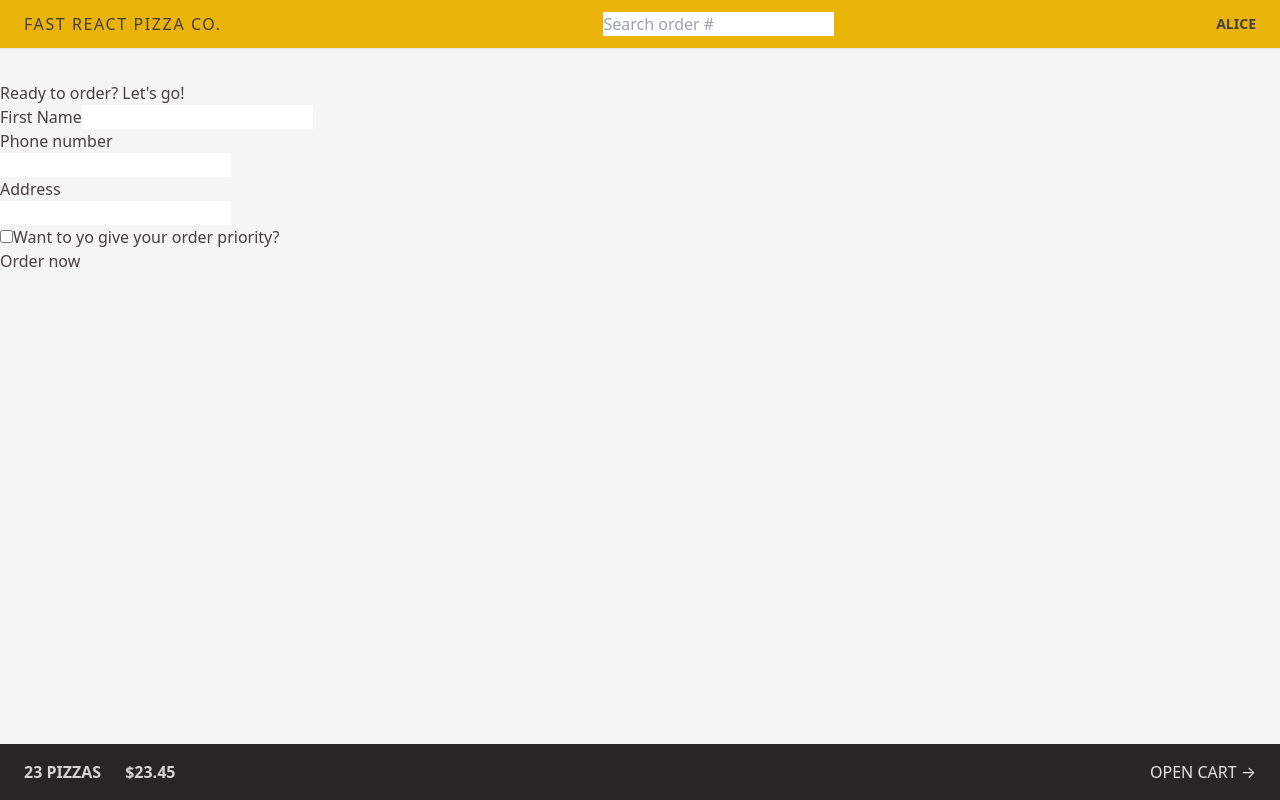
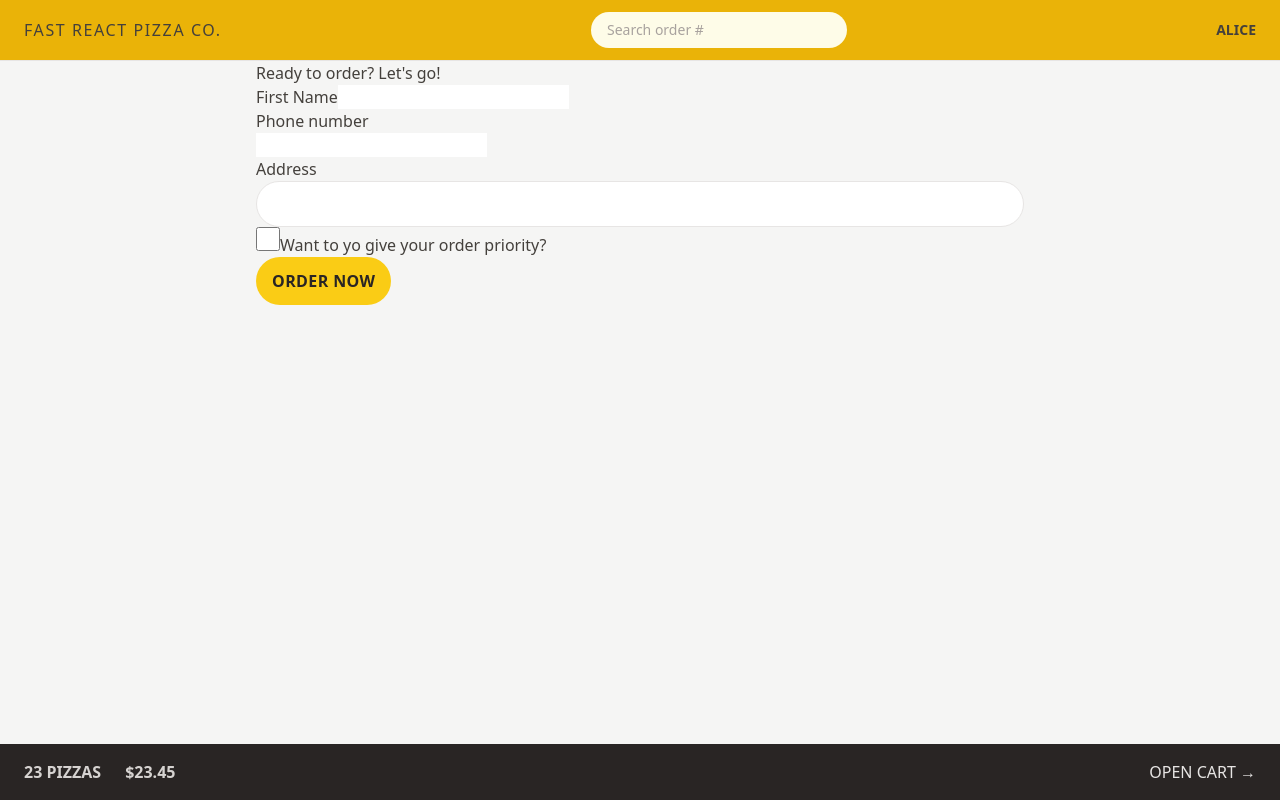
Before and after one commit to MatiasRoje/react-pizza-React-course, a React (Vite) app: page /order/new in a window 1280 px wide. Built offline with nearby package versions, Linux system fonts and the light colour scheme.

Commit message:
303. Styling Form Elements

```diff
--- a/src/features/cart/Cart.tsx
+++ b/src/features/cart/Cart.tsx
@@ -29,7 +29,12 @@ function Cart() {
 
   return (
     <div>
-      <Link to="/menu">&larr; Back to menu</Link>
+      <Link
+        to="/menu"
+        className="text-sm text-blue-500 hover:text-blue-600 hover:underline"
+      >
+        &larr; Back to menu
+      </Link>
 
       <h2>Your cart, %NAME%</h2>
 
--- a/src/features/order/CreateOrder.tsx
+++ b/src/features/order/CreateOrder.tsx
@@ -6,7 +6,7 @@ import { OrderPostRequest } from "../../types/order";
 // https://uibakery.io/regex-library/phone-number
 const isValidPhone = (str: string) =>
   /^\+?\d{1,4}?[-.\s]?\(?\d{1,3}?\)?[-.\s]?\d{1,4}[-.\s]?\d{1,4}[-.\s]?\d{1,9}$/.test(
-    str
+    str,
   );
 
 const fakeCart = [
@@ -63,12 +63,18 @@ function CreateOrder() {
         <div>
           <label>Address</label>
           <div>
-            <input type="text" name="address" required />
+            <input
+              type="text"
+              name="address"
+              required
+              className="w-full rounded-full border border-stone-200 px-4 py-2 text-sm transition-all duration-300 placeholder:text-stone-400 focus:outline-none focus:ring focus:ring-yellow-400 md:px-6 md:py-3"
+            />
           </div>
         </div>
 
         <div>
           <input
+            className="h-6 w-6 accent-yellow-400 focus:outline-none focus:ring focus:ring-yellow-400 focus:ring-offset-2"
             type="checkbox"
             name="priority"
             id="priority"
@@ -80,7 +86,10 @@ function CreateOrder() {
 
         <div>
           <input type="hidden" name="cart" value={JSON.stringify(cart)} />
-          <button disabled={isSubmitting}>
+          <button
+            disabled={isSubmitting}
+            className="inline-block rounded-full bg-yellow-400 px-4 py-3 font-semibold uppercase tracking-wide text-stone-800 transition-colors duration-300 hover:bg-yellow-300 focus:bg-yellow-300 focus:outline-none focus:ring focus:ring-yellow-300 focus:ring-offset-2 disabled:cursor-not-allowed"
+          >
             {isSubmitting ? "Placing order..." : "Order now"}
           </button>
         </div>
--- a/src/features/order/SearchOrder.tsx
+++ b/src/features/order/SearchOrder.tsx
@@ -19,6 +19,7 @@ function SearchOrder() {
         placeholder="Search order #"
         value={query}
         onChange={(e) => setQuery(e.target.value)}
+        className="w-28 rounded-full bg-yellow-50 px-4 py-2 text-sm transition-all duration-300 placeholder:text-stone-400 focus:outline-none focus:ring focus:ring-yellow-500 focus:ring-opacity-50 sm:w-64 sm:focus:w-72 "
       />
     </form>
   );
--- a/src/index.css
+++ b/src/index.css
@@ -1,42 +1,43 @@
 @tailwind base;
 @tailwind components;
 @tailwind utilities;
-
-body {
-  font-family: system-ui, -apple-system, BlinkMacSystemFont, "Segoe UI", Roboto,
-    Oxygen, Ubuntu, Cantarell, "Open Sans", "Helvetica Neue", sans-serif;
-  background-color: #f7f7f7;
-  color: #444;
-}
-
-.layout {
-  display: grid;
-  grid-template-rows: auto 1fr auto;
-  gap: 32px;
-  height: 100dvh;
-}
 
 /* https://dev.to/afif/i-made-100-css-loaders-for-your-next-project-4eje */
 .loader {
   width: 45px;
   aspect-ratio: 0.75;
   --c: no-repeat linear-gradient(#333 0 0);
-  background: var(--c) 0% 50%, var(--c) 50% 50%, var(--c) 100% 50%;
+  background:
+    var(--c) 0% 50%,
+    var(--c) 50% 50%,
+    var(--c) 100% 50%;
   background-size: 20% 50%;
   animation: loading 1s infinite linear;
 }
 
 @keyframes loading {
   20% {
-    background-position: 0% 0%, 50% 50%, 100% 50%;
+    background-position:
+      0% 0%,
+      50% 50%,
+      100% 50%;
   }
   40% {
-    background-position: 0% 100%, 50% 0%, 100% 50%;
+    background-position:
+      0% 100%,
+      50% 0%,
+      100% 50%;
   }
   60% {
-    background-position: 0% 50%, 50% 100%, 100% 0%;
+    background-position:
+      0% 50%,
+      50% 100%,
+      100% 0%;
   }
   80% {
-    background-position: 0% 50%, 50% 50%, 100% 100%;
+    background-position:
+      0% 50%,
+      50% 50%,
+      100% 100%;
   }
 }
--- a/src/ui/AppLayout.tsx
+++ b/src/ui/AppLayout.tsx
@@ -8,14 +8,16 @@ function AppLayout() {
   const isLoading = navigation.state === "loading";
 
   return (
-    <div className="layout">
+    <div className="grid h-screen grid-rows-[auto_1fr_auto]">
       {isLoading && <Loader />}
 
       <Header />
 
-      <main>
-        <Outlet />
-      </main>
+      <div className="overflow-scroll">
+        <main className="mx-auto max-w-3xl">
+          <Outlet />
+        </main>
+      </div>
 
       <CartOverview />
     </div>
```
